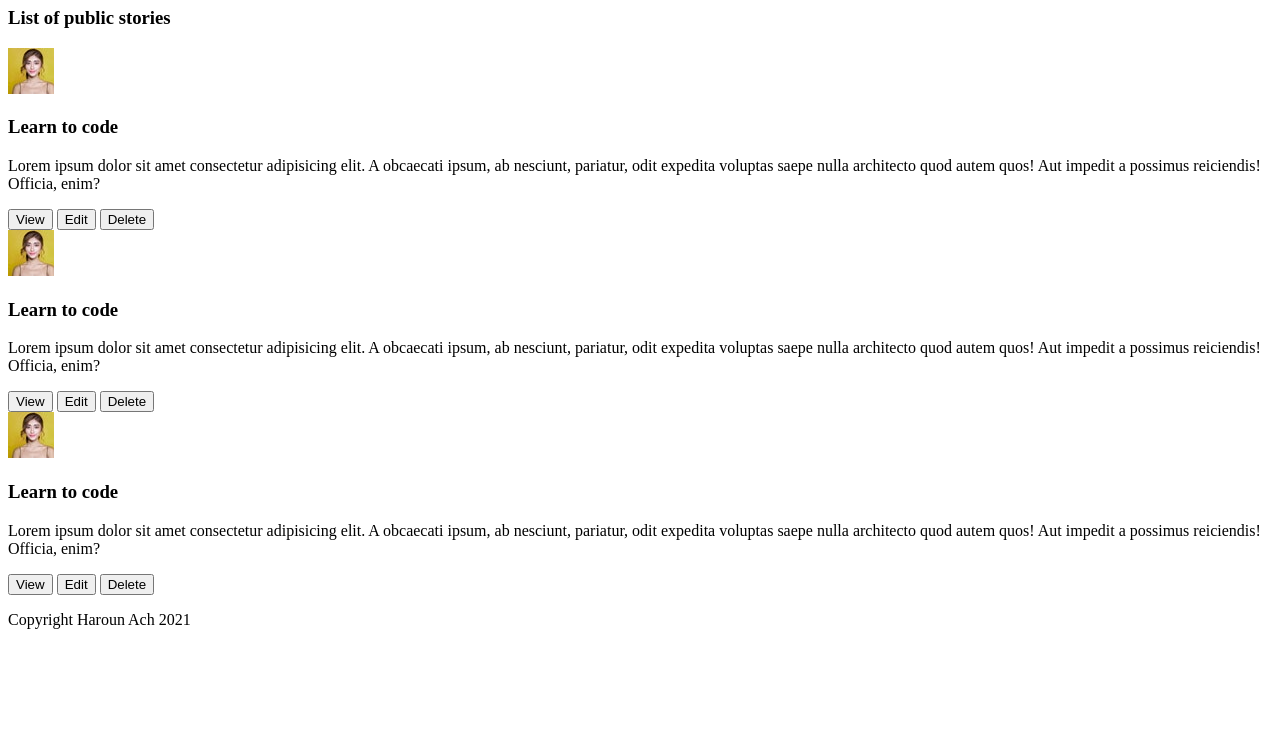
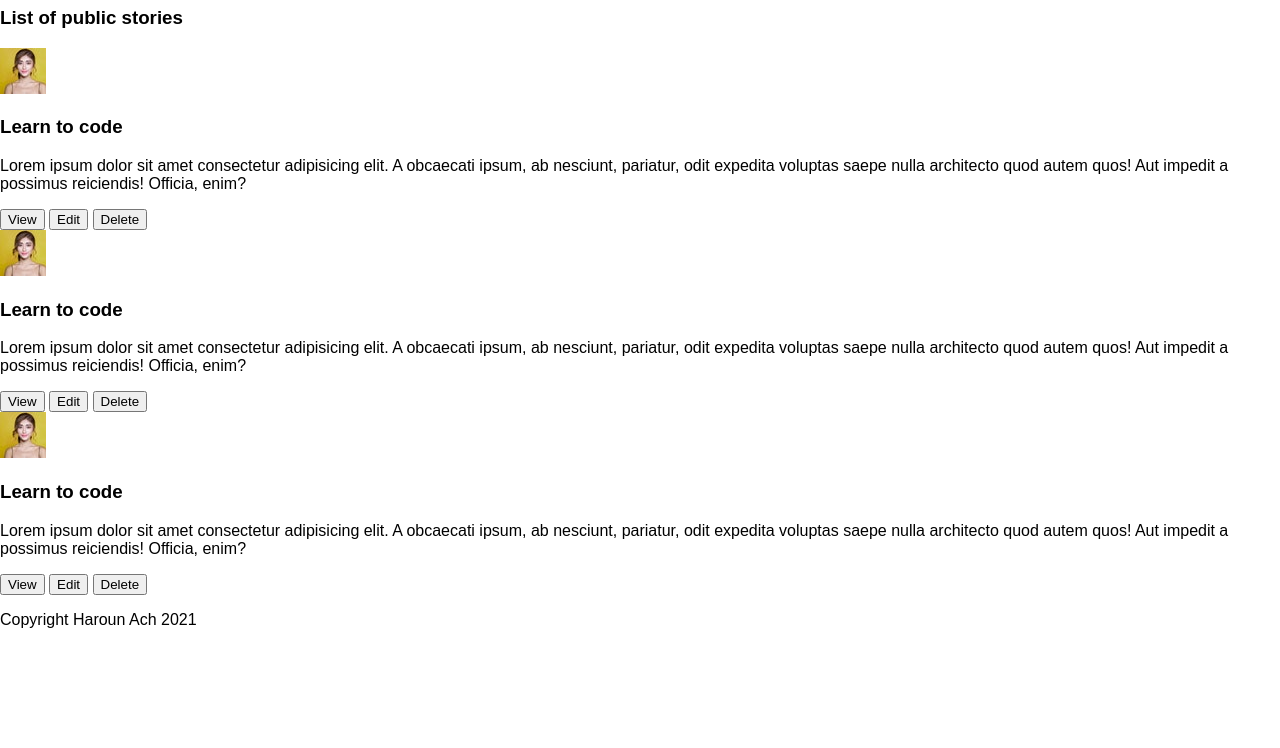
Before and after one commit to harounach/storybook-frontend, a website: page public/stories.html in a window 1280 px wide. Shown: the part 73-821 px from the top of the page. Before the commit the page ends 800 px from the top, so only its background shows below. Drawn offline with nearby package versions, Linux system fonts and the light colour scheme; files that its build step writes are made by us from their sources.

Commit message:
Set base styles

```diff
--- a/sass/base/_base.scss
+++ b/sass/base/_base.scss
@@ -1,4 +1,26 @@
 @use "../abstracts/variables" as vars;
+@use "./typography" as type;
+
+*,
+*::before,
+*::after {
+  box-sizing: border-box;
+}
+
+html {
+  width: 100%;
+  height: 100%;
+  margin: 0;
+  padding: 0;
+  font-family: type.$base-font;
+  font-size: type.$base-font-size;
+}
 
 body {
+  width: 100%;
+  height: 100%;
+  margin: 0;
+  padding: 0;
+  font-size: type.$body-font-size;
+  background-color: vars.$background-color;
 }
--- a/sass/base/_typography.scss
+++ b/sass/base/_typography.scss
@@ -0,0 +1,11 @@
+// font sizes
+$base-font: "Nunito", Arial, Helvetica, sans-serif;
+$base-font-size: 16px;
+$body-font-size: 1rem;
+$headline-font-size: 1.5rem;
+$subheadline-font-size: 1rem;
+
+// colors
+$text-high-color: rgba(#000000, 0.87);
+$text-medium-color: rgba(#000000, 0.6);
+$text-low-color: rgba(#000000, 0.5);
```
